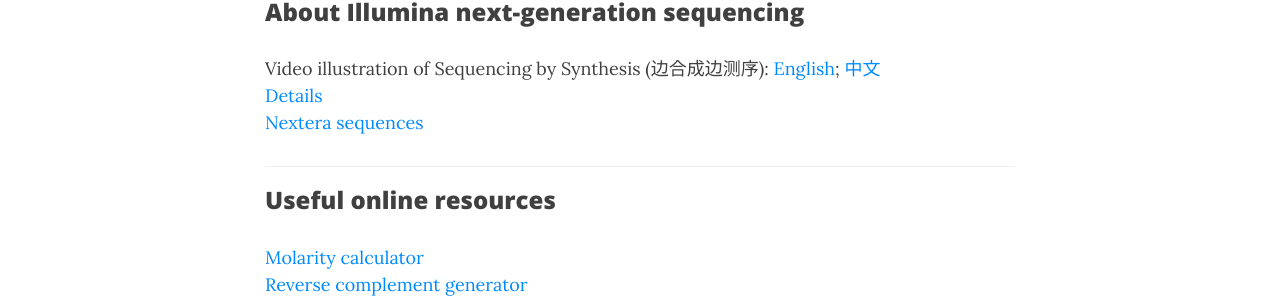
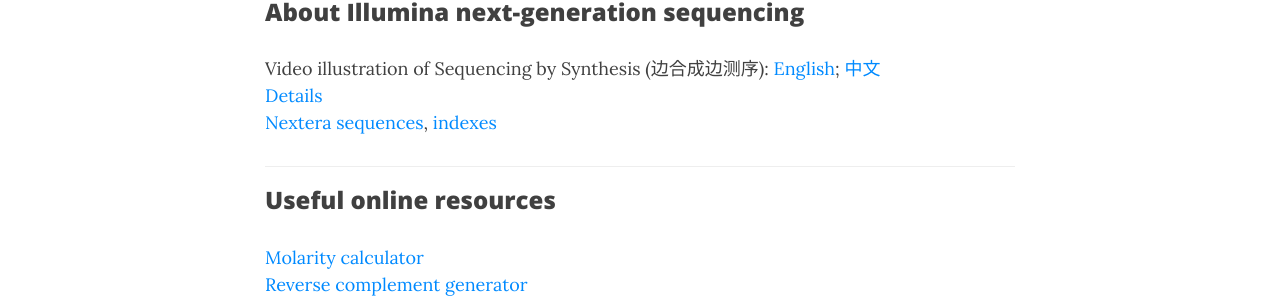
Before and after one commit to TheLiLab/thelilab.github.io, a Jekyll site: the page built from wetlab.md, in a window 1280 px wide and 900 px high, scrolled down 1392 px. Shown: the part 149-451 px from the top of the window. Built offline with Jekyll 4.4.1, drawn with Linux system fonts in a browser that asks for light colours; nearby versions of some CDN libraries.

Commit message:
Update wetlab.md

```diff
--- a/wetlab.md
+++ b/wetlab.md
@@ -41,7 +41,7 @@
 ### About Illumina next-generation sequencing
 Video illustration of Sequencing by Synthesis (边合成边测序): <a href="https://www.youtube.com/watch?v=fCd6B5HRaZ8" target="_blank">English</a>; <a href="https://www.bilibili.com/video/BV1W44y1373N/?spm_id_from=333.337.search-card.all.click&vd_source=4bb94a4fe4816451654e056a90253e89" target="_blank">中文</a><br>
 <a href="https://teichlab.github.io/scg_lib_structs/methods_html/Illumina.html" target="_blank">Details</a><br>
-<a href="https://support-docs.illumina.com/SHARE/AdapterSequences/Content/SHARE/AdapterSeq/Nextera/SequencesNextera_Illumina.htm" target="_blank">Nextera sequences</a><br>
+<a href="https://support-docs.illumina.com/SHARE/AdapterSequences/Content/SHARE/AdapterSeq/Nextera/SequencesNextera_Illumina.htm" target="_blank">Nextera sequences</a>, <a href="https://support-docs.illumina.com/SHARE/AdapterSequences/Content/SHARE/AdapterSeq/Nextera/NexteraDNAIndexes.htm" target="_blank">indexes</a><br>
 <hr>
 
 ### Useful online resources
```
